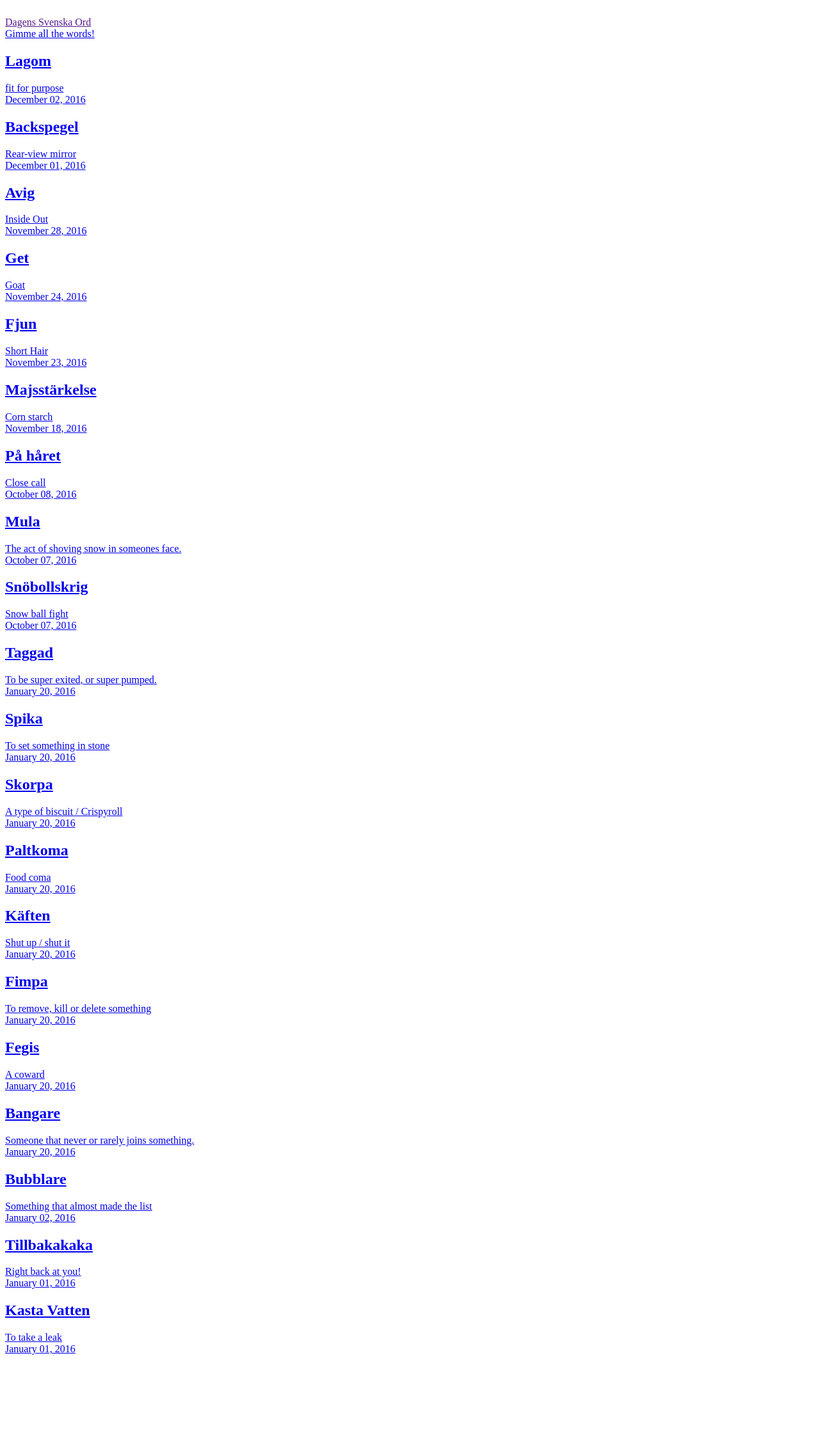
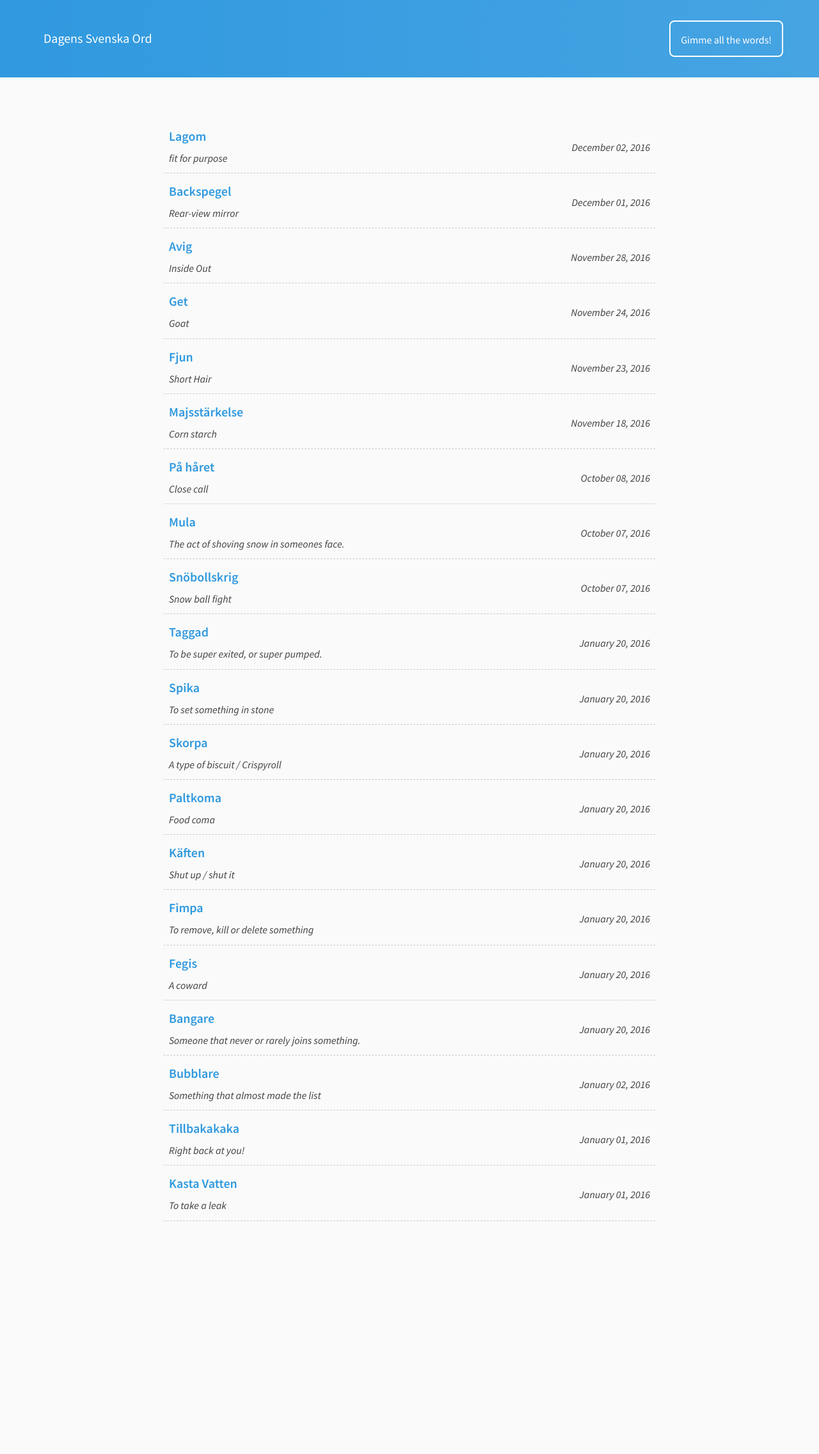
Before and after one commit to johanbath/dagensord, a Jekyll site: the page built from archives/index.html, in a window 1280 px wide. Shown: the whole page at 64% size. Built offline with Jekyll 4.4.1, drawn with Linux system fonts in a browser that asks for light colours; before the commit the page ends 2126 px from its top, so only the background shows below that.

Commit message:
fixing broken urls

```diff
--- a/_includes/head.html
+++ b/_includes/head.html
@@ -2,5 +2,5 @@
   <meta charset="UTF-8">
   <title>{{ page.title }} | {{ site.title }}</title>
   <meta name="viewport" content="width=device-width, initial-scale=1">
-  <link rel="stylesheet" href="{{ site.baseurl }}css/main.css">
+  <link rel="stylesheet" href="{{ site.baseurl }}/css/main.css">
 </head>
--- a/archives/index.html
+++ b/archives/index.html
@@ -10,7 +10,7 @@
   <article class="archive-wotd">
     <div class="archive-wotd-inner">
 
-      <a class="archive-wotd__title" href="{{ post.url }}">
+      <a class="archive-wotd__title" href="{{ site.baseurl }}/{{ post.url }}">
 
         <div>
           <h2>{{ post.title }}</h2>
```
